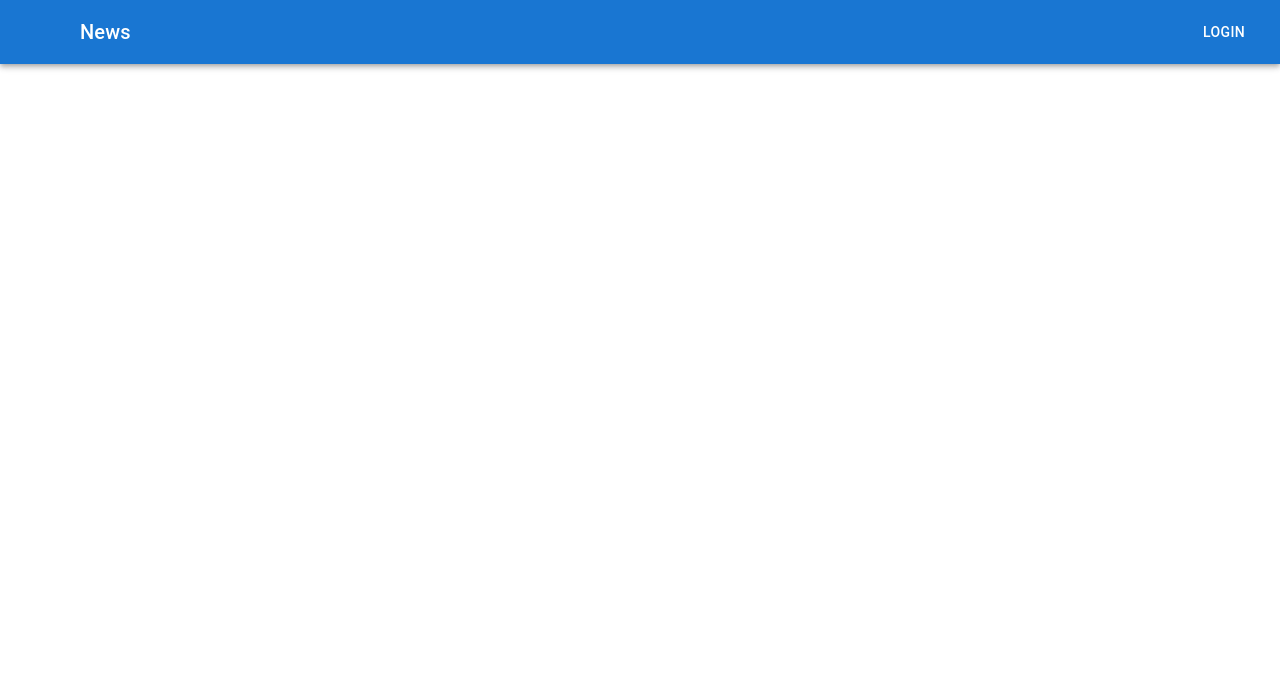
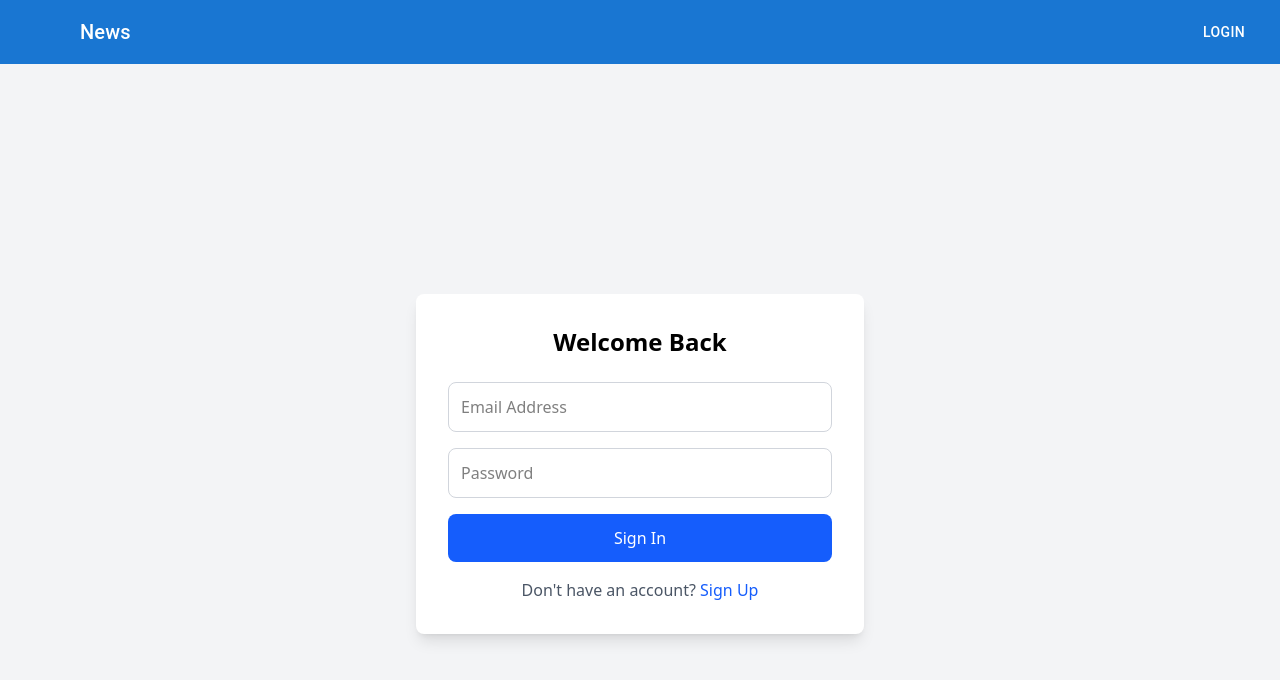
Before and after one commit to sahil2448/FormBuilder, a React (Vite) app in the folder frontend/: page /login in a window 1280 px wide. Shown: the top 680 px of the page. Built offline with nearby package versions, Linux system fonts and the light colour scheme; some icons are missing.

Commit message:
handled auth on frontend (90)%

```diff
--- a/frontend/package.json
+++ b/frontend/package.json
@@ -17,6 +17,8 @@
     "@mui/material": "^7.3.1",
     "@mui/styled-engine-sc": "^7.3.1",
     "@tailwindcss/vite": "^4.1.11",
+    "@toolpad/core": "^0.16.0",
+    "axios": "^1.11.0",
     "react": "^19.1.1",
     "react-dom": "^19.1.1",
     "react-router-dom": "^7.7.1",
--- a/frontend/src/App.jsx
+++ b/frontend/src/App.jsx
@@ -3,15 +3,16 @@ import React from "react";
 import "./App.css";
 import Navbar from "./components/Navbar";
 import { Route, Routes } from "react-router-dom";
-import SignIn from "./pages/SignIn";
+import SignIn from "./pages/AuthPage";
+import Dashboard from "./pages/Dashboard";
 
 function App() {
   return (
     <div>
       <Navbar />
       <Routes>
-        <Route path="/login" element={SignIn} />
-        {/* <Route path="/signup" element={} /> */}
+        <Route path="/login" element={<SignIn />} />
+        <Route path="/dashboard" element={<Dashboard />} />
       </Routes>
     </div>
   );
--- /dev/null
+++ b/frontend/src/api/axios.js
@@ -0,0 +1,6 @@
+import axios from "axios";
+
+export default axios.create({
+  baseURL: "/api", // Use proxy instead of direct URL
+  withCredentials: true, // allow sending cookies
+});
--- a/frontend/src/components/Navbar.jsx
+++ b/frontend/src/components/Navbar.jsx
@@ -7,9 +7,26 @@ import Button from "@mui/material/Button";
 import IconButton from "@mui/material/IconButton";
 import MenuIcon from "@mui/icons-material/Menu";
 import { useNavigate } from "react-router-dom";
+import { useEffect } from "react";
+import { useState } from "react";
 
 export default function Navbar() {
   const routeTo = useNavigate();
+  const [isLoggedIn, setIsLoggedIn] = useState(false);
+  const [btnClicked, setBtnClicked] = useState(false);
+
+  useEffect(() => {
+    const token = localStorage.getItem("token");
+    if (token) {
+      setIsLoggedIn(true);
+    }
+  }, [btnClicked]);
+
+  const handleLogout = () => {
+    localStorage.removeItem("token");
+    setIsLoggedIn(false);
+    routeTo("/login");
+  };
   return (
     <Box sx={{ flexGrow: 1 }}>
       <AppBar position="static">
@@ -26,9 +43,21 @@ export default function Navbar() {
           <Typography variant="h6" component="div" sx={{ flexGrow: 1 }}>
             News
           </Typography>
-          <Button color="inherit" onClick={() => routeTo("/login")}>
-            Login
-          </Button>
+          {!isLoggedIn ? (
+            <Button
+              color="inherit"
+              onClick={() => {
+                setBtnClicked(!btnClicked);
+                routeTo("/login");
+              }}
+            >
+              Login
+            </Button>
+          ) : (
+            <Button color="inherit" onClick={handleLogout}>
+              Logout
+            </Button>
+          )}
         </Toolbar>
       </AppBar>
     </Box>
--- /dev/null
+++ b/frontend/src/pages/AuthPage.jsx
@@ -0,0 +1,109 @@
+import React, { useEffect, useState } from "react";
+import { useNavigate } from "react-router-dom";
+import axios from "../api/axios"; // Import your axios instance
+
+const AuthPage = () => {
+  const [isSignUp, setIsSignUp] = useState(false);
+  const [formData, setFormData] = useState({
+    username: "",
+    email: "",
+    password: "",
+  });
+  const navigate = useNavigate();
+
+  const handleChange = (e) => {
+    setFormData({ ...formData, [e.target.name]: e.target.value });
+  };
+
+  useEffect(() => {
+    if (localStorage.getItem("token") !== "undefined") {
+      navigate("/dashboard");
+    }
+  }, []);
+
+  const handleSubmit = async (e) => {
+    e.preventDefault();
+
+    const endpoint = isSignUp ? "/signup" : "/login";
+
+    try {
+      const response = await axios.post(endpoint, formData);
+      console.log(response.data, response);
+
+      // Axios stores response data in response.data
+      const data = response.data;
+
+      if (data.token !== "undefined" && data.success === true) {
+        localStorage.setItem("token", data.token); // store JWT
+        navigate("/dashboard");
+      }
+    } catch (err) {
+      console.error(err);
+
+      // Handle axios error response
+      if (err.response && err.response.data) {
+        alert(err.response.data.message || "Something went wrong");
+      } else {
+        alert("Server error");
+      }
+    }
+  };
+
+  return (
+    <div className="flex items-center justify-center min-h-screen bg-gray-100">
+      <div className="bg-white shadow-lg rounded-lg p-8 w-full max-w-md">
+        <h2 className="text-2xl font-bold mb-6 text-center">
+          {isSignUp ? "Create Account" : "Welcome Back"}
+        </h2>
+        <form onSubmit={handleSubmit} className="space-y-4">
+          {isSignUp && (
+            <input
+              type="text"
+              name="username"
+              placeholder="Username"
+              value={formData.username}
+              onChange={handleChange}
+              className="w-full p-3 border border-gray-300 rounded-lg"
+              required
+            />
+          )}
+          <input
+            type="email"
+            name="email"
+            placeholder="Email Address"
+            value={formData.email}
+            onChange={handleChange}
+            className="w-full p-3 border border-gray-300 rounded-lg"
+            required
+          />
+          <input
+            type="password"
+            name="password"
+            placeholder="Password"
+            value={formData.password}
+            onChange={handleChange}
+            className="w-full p-3 border border-gray-300 rounded-lg"
+            required
+          />
+          <button
+            type="submit"
+            className="w-full bg-blue-600 text-white p-3 rounded-lg hover:bg-blue-700 transition"
+          >
+            {isSignUp ? "Sign Up" : "Sign In"}
+          </button>
+        </form>
+        <p className="mt-4 text-center text-gray-600">
+          {isSignUp ? "Already have an account?" : "Don't have an account?"}{" "}
+          <button
+            onClick={() => setIsSignUp(!isSignUp)}
+            className="text-blue-600 hover:underline"
+          >
+            {isSignUp ? "Sign In" : "Sign Up"}
+          </button>
+        </p>
+      </div>
+    </div>
+  );
+};
+
+export default AuthPage;
--- /dev/null
+++ b/frontend/src/pages/Dashboard.jsx
@@ -0,0 +1,18 @@
+import React, { useEffect } from "react";
+import { useNavigate } from "react-router-dom";
+
+function Dashboard() {
+  const navigate = useNavigate();
+  useEffect(() => {
+    if (!localStorage.getItem("token")) {
+      navigate("/login");
+    }
+  }, []);
+  return (
+    <div>
+      <p>Dashboard page</p>
+    </div>
+  );
+}
+
+export default Dashboard;
--- a/frontend/vite.config.js
+++ b/frontend/vite.config.js
@@ -2,4 +2,13 @@ import { defineConfig } from "vite";
 import tailwindcss from "@tailwindcss/vite";
 export default defineConfig({
   plugins: [tailwindcss()],
+  server: {
+    proxy: {
+      "/api": {
+        target: "http://localhost:4000",
+        changeOrigin: true,
+        rewrite: (path) => path.replace(/^\/api/, ""),
+      },
+    },
+  },
 });
```
Also changed, not shown: 1 other file (tests, documents, lock files or other folders).
